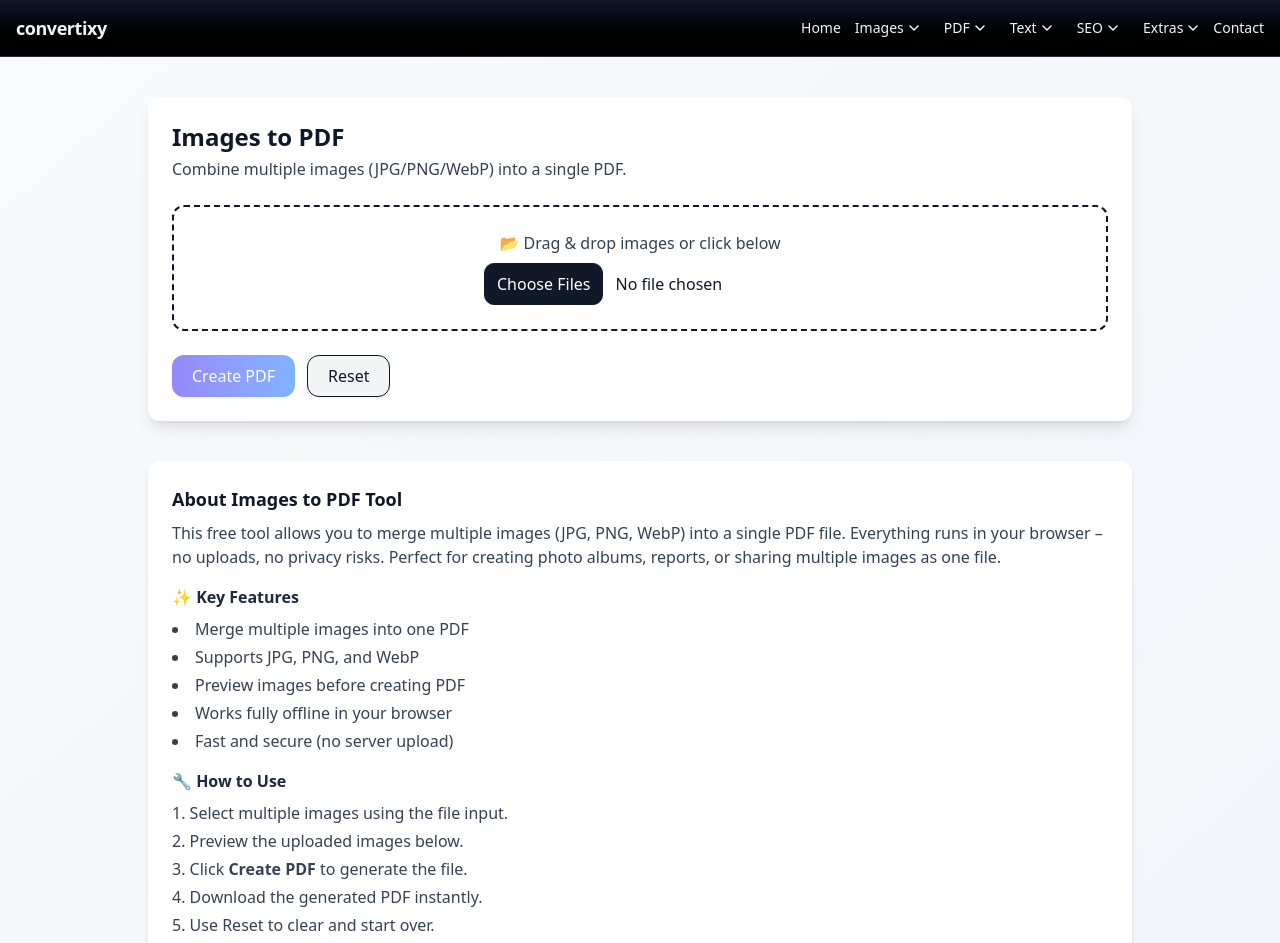
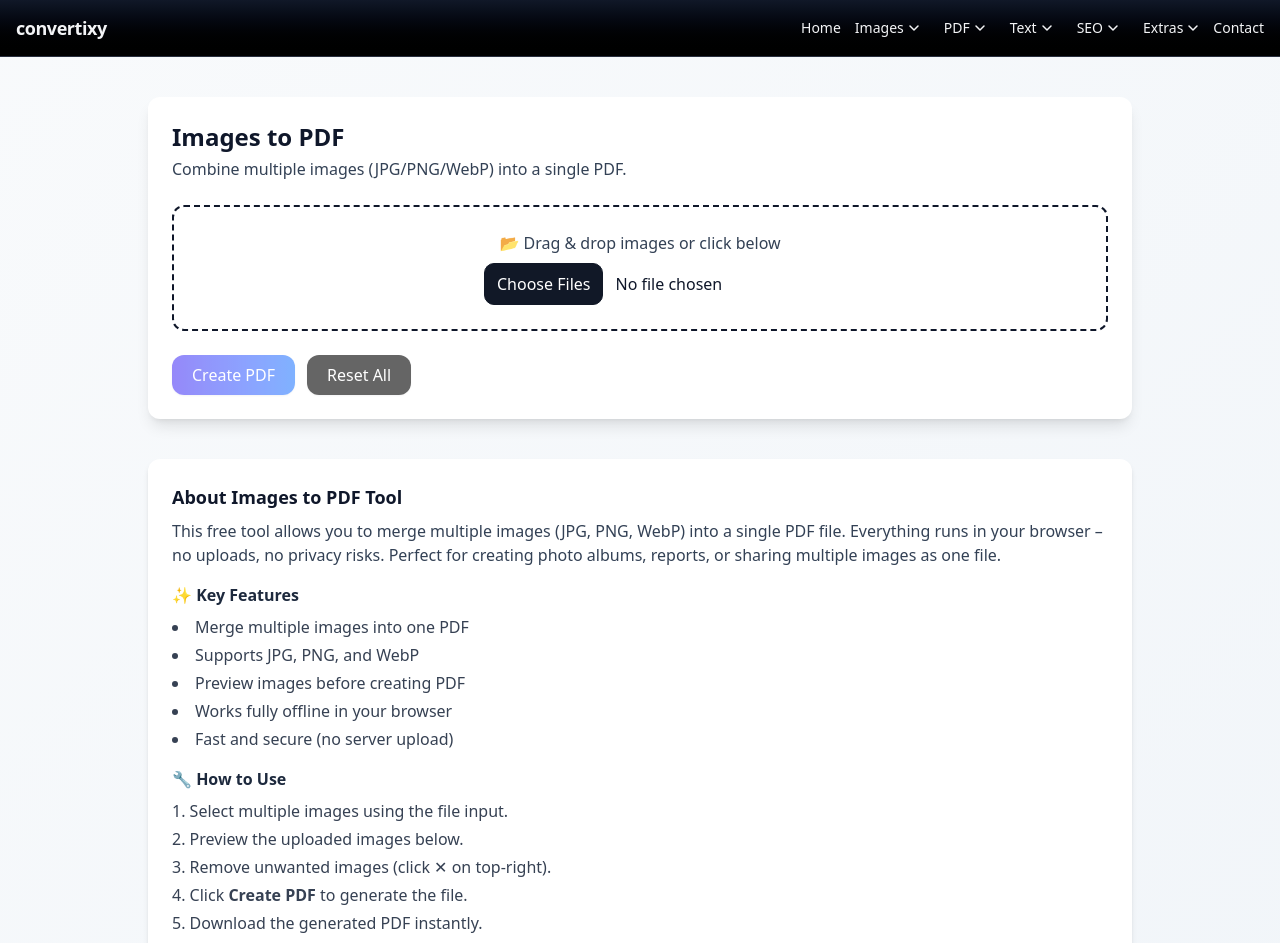
Before and after one commit to adityachavhan45/tools, a Next.js app: page /images-to-pdf in a window 1280 px wide. Shown: the top 943 px of the page. Built offline with nearby package versions, Linux system fonts and the light colour scheme.

Commit message:
fix img-topdg

```diff
--- a/app/images-to-pdf/ClientPage.js
+++ b/app/images-to-pdf/ClientPage.js
@@ -42,6 +42,7 @@
 
       setMessage("✅ PDF created successfully!");
     } catch (err) {
+      console.error(err);
       setMessage("❌ Failed to create PDF");
     } finally {
       setProcessing(false);
@@ -51,6 +52,10 @@
   function resetAll() {
     setFiles([]);
     setMessage("🧹 Cleared!");
+  }
+
+  function removeFile(index) {
+    setFiles((prev) => prev.filter((_, i) => i !== index));
   }
 
   return (
@@ -113,11 +118,12 @@
               {processing ? "Creating…" : "Create PDF"}
             </button>
             <button
-              className="px-5 py-2 border rounded-lg bg-gray-100 hover:bg-gray-200 transition"
+              className="px-5 py-2 rounded-lg bg-black text-white shadow-md
+             hover:bg-gray-800 transition disabled:opacity-60"
               onClick={resetAll}
               disabled={!files.length}
             >
-              Reset
+              Reset All
             </button>
           </div>
 
@@ -127,13 +133,20 @@
               {files.map((f, i) => (
                 <div
                   key={i}
-                  className="border rounded-xl overflow-hidden bg-white shadow hover:shadow-lg transition"
+                  className="relative border rounded-xl overflow-hidden bg-white shadow hover:shadow-lg transition"
                 >
                   <img
                     src={URL.createObjectURL(f)}
                     alt={f.name}
                     className="w-full h-32 object-cover"
                   />
+                  {/* Remove button */}
+                  <button
+                    onClick={() => removeFile(i)}
+                    className="absolute top-1 right-1 bg-red-500 text-white text-xs px-2 py-1 rounded-full hover:bg-red-600"
+                  >
+                    ✕
+                  </button>
                   <p className="p-2 text-xs truncate">{f.name}</p>
                 </div>
               ))}
@@ -166,9 +179,10 @@
           <ol className="list-decimal list-inside text-gray-700 space-y-1">
             <li>Select multiple images using the file input.</li>
             <li>Preview the uploaded images below.</li>
+            <li>Remove unwanted images (click ✕ on top-right).</li>
             <li>Click <strong>Create PDF</strong> to generate the file.</li>
             <li>Download the generated PDF instantly.</li>
-            <li>Use Reset to clear and start over.</li>
+            <li>Use <strong>Reset All</strong> to clear and start over.</li>
           </ol>
 
           <h4 className="font-semibold mt-4 mb-2 text-slate-800">📦 Practical Use Cases</h4>
```
